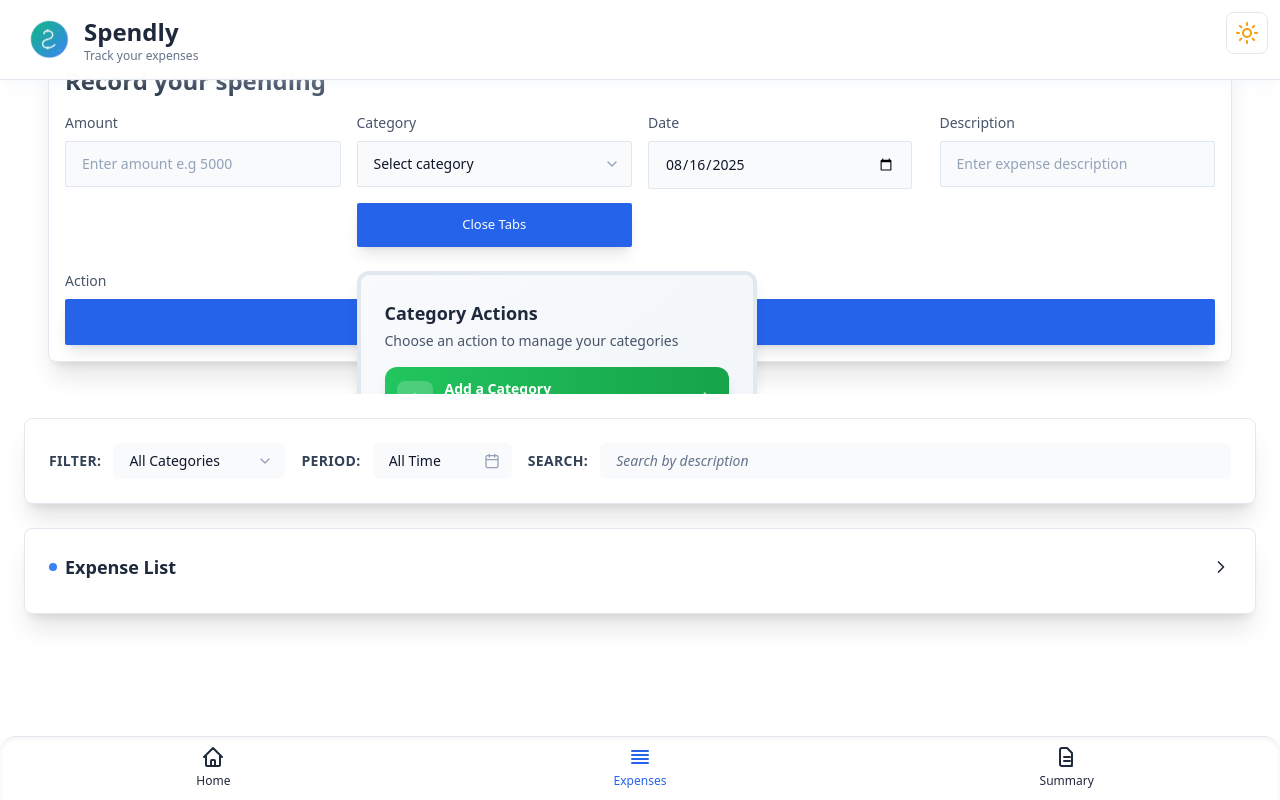
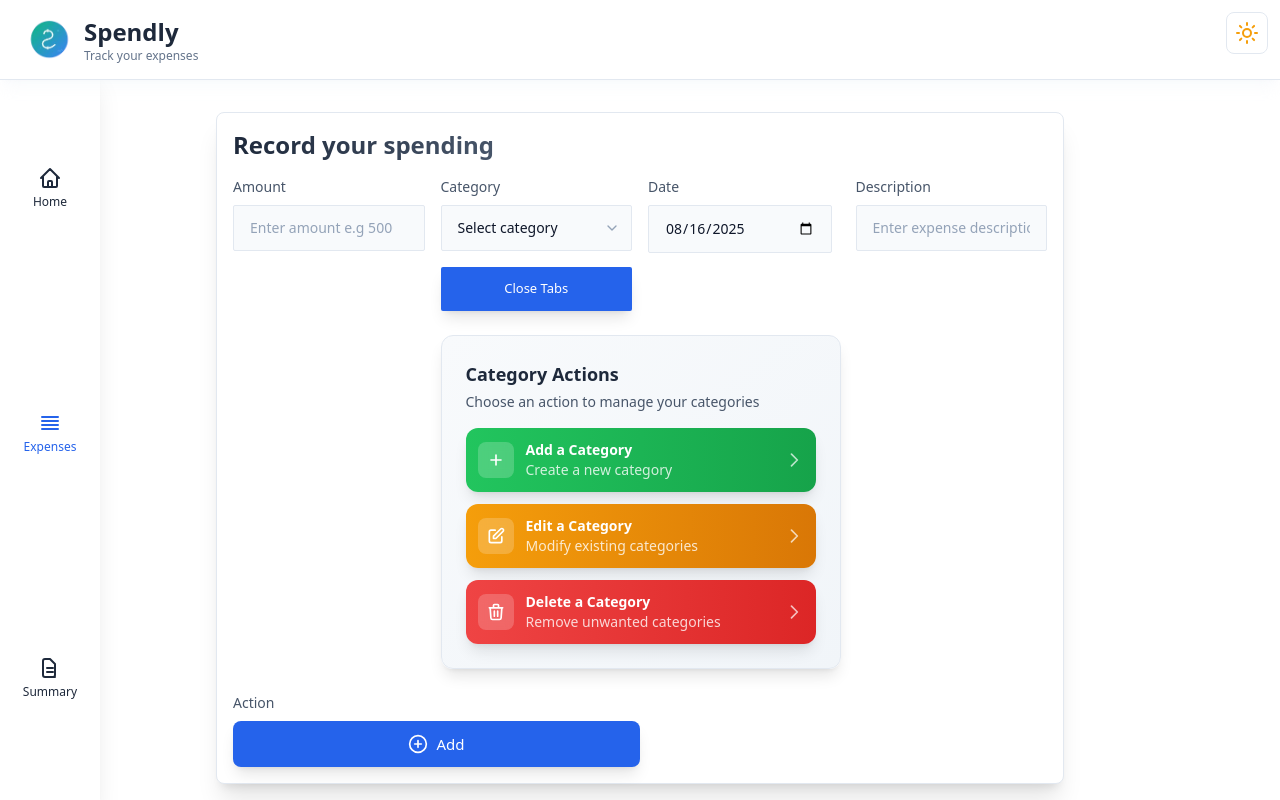
Before and after one commit to Blaqboydee/Finance-Tracker, a React (Vite) app: page /expenses in a window 1280 px wide. Both pictures are taken after a click on the button "Click to manage categories". Shown: the top 800 px of the page. Built offline with nearby package versions, Linux system fonts and the light colour scheme.

Commit message:
improved desktop responsiveness

```diff
--- a/src/components/Bottomtab.jsx
+++ b/src/components/Bottomtab.jsx
@@ -3,15 +3,20 @@
 
 const Bottomtab = () => {
   return (
-    <div
-      className="fixed bottom-0 left-0 right-0 h-16 border-t shadow-inner flex rounded-t-2xl
-      bg-white/95 border-slate-200 dark:bg-slate-800/95 dark:border-slate-700"
-    >
+   <div
+  className="
+    fixed bottom-0 left-0 right-0 h-16 flex justify-center rounded-t-2xl border-t shadow-inner
+    bg-white/95 border-slate-200 dark:bg-slate-800/95 dark:border-slate-700
+    md:top-[8vh] md:left-0 md:bottom-auto md:right-auto md:h-[92vh] md:w-[100px] md:flex-col md:rounded-none
+    md:shadow-xl
+  "
+>
+
       {/* Dashboard */}
       <NavLink
         to="/dashboard"
         className={({ isActive }) =>
-          `flex-1 flex flex-col items-center gap-1 py-2 transition-all duration-300 transform hover:scale-[1.05]
+          `flex-1 flex  flex-col items-center md:justify-center gap-1 py-2 transition-all duration-300 transform hover:scale-[1.05]
           ${isActive ? "text-blue-600" : "text-slate-800 dark:text-slate-200"}`
         }
         aria-label="Home"
@@ -31,7 +36,7 @@
       <NavLink
         to="/expenses"
         className={({ isActive }) =>
-          `flex-1 flex flex-col items-center gap-1 py-2 transition-all duration-300 transform hover:scale-[1.05]
+          `flex-1 flex flex-col items-center md:justify-center  gap-1 py-2 transition-all duration-300 transform hover:scale-[1.05]
           ${isActive ? "text-blue-600" : "text-slate-800 dark:text-slate-200"}`
         }
         aria-label="Expenses"
@@ -46,7 +51,7 @@
       <NavLink
         to="/summary"
         className={({ isActive }) =>
-          `flex-1 flex flex-col items-center gap-1 py-2 transition-all duration-300 transform hover:scale-[1.05]
+          `flex-1 flex flex-col items-center md:justify-center  gap-1 py-2 transition-all duration-300 transform hover:scale-[1.05]
           ${isActive ? "text-blue-600" : "text-slate-800 dark:text-slate-200"}`
         }
         aria-label="Summary"
--- a/src/components/CategoryManger.jsx
+++ b/src/components/CategoryManger.jsx
@@ -49,7 +49,7 @@
       {/* Dropdown Buttons */}
       <AnimatePresence>
         {open && (
-          <div className="mt-6 bg-gradient-to-br from-slate-50 to-slate-100 dark:from-slate-800/90 dark:to-slate-700/90 p-6 rounded-xl border border-slate-200 dark:border-slate-600/50 shadow-lg backdrop-blur-lg border-4 md:absolute z-10 md:w-[400px] transition-all">
+          <div className="mt-6 bg-gradient-to-br from-slate-50 to-slate-100 dark:from-slate-800/90 dark:to-slate-700/90 p-6 rounded-xl border border-slate-200 dark:border-slate-600/50 shadow-lg backdrop-blur-lg z-10 md:w-[400px] transition-all">
             <div className="mb-4">
               <h3 className="text-sm md:text-lg font-semibold text-slate-800 dark:text-slate-100 mb-1">
                 Category Actions
--- a/src/components/ExpenseForm.jsx
+++ b/src/components/ExpenseForm.jsx
@@ -136,7 +136,7 @@
             </label>
             <button
               type="submit"
-              className="w-full md:px-4 md:py-3 py-2 text-[15px] rounded-sm bg-blue-600 text-white font-medium shadow-lg hover:shadow-xl flex items-center justify-center gap-2 transition-all duration-200"
+              className="w-full md:w-1/2 md:rounded-lg md:px-4 md:py-3 py-2 text-[15px] rounded-sm bg-blue-600 text-white font-medium shadow-lg hover:shadow-xl flex items-center justify-center gap-2 transition-all duration-200"
             >
               <PlusCircle className="w-5 h-5" />
               Add
--- a/src/pages/Layout.jsx
+++ b/src/pages/Layout.jsx
@@ -3,7 +3,7 @@
 
 const Layout = () => {
   return (
-    <div className="pt-24 pb-24 px-4 md:px-6 py-6 md:py-8">
+    <div className="pt-24 pb-24 px-4 md:px-48 py-6 md:pt-24">
       <Outlet />
     </div>
   );
--- a/src/pages/SplendlyDashboard.jsx
+++ b/src/pages/SplendlyDashboard.jsx
@@ -104,6 +104,19 @@
   return (
     <div className="min-h-full flex justify-center font-sans transition-colors duration-300 pt-2">
       <div className="w-full max-w-5xl">
+        {/* Dashboard Header */}
+        <div className="p-3 md:p-4 mb-2 rounded-2xl border backdrop-blur-sm shadow-md transition-all duration-300 bg-gradient-to-r  dark:from-slate-700/80 dark:to-slate-600/80 border-blue-200/60 dark:border-slate-600/60 text-slate-900 dark:text-slate-100">
+          <div className="flex items-center justify-center gap-2">
+            <div className="w-2 h-2 bg-blue-500 rounded-full animate-pulse"></div>
+            <h1 className="text-lg md:text-2xl font-bold dark:text-white text-black">
+              Your Dashboard
+            </h1>
+          </div>
+          <p className="text-center text-xs md:text-sm text-slate-600 dark:text-slate-300 mt-1">
+            Track your expenses and manage your budget
+          </p>
+        </div>
+
         {/* Header */}
         <div className="p-2 md:p-6 rounded-t-3xl border backdrop-blur-sm shadow-lg transition-all duration-300 bg-white dark:bg-slate-800 border-slate-200 dark:border-slate-700 text-slate-900 dark:text-slate-100">
           {/* Stats Grid */}
```
